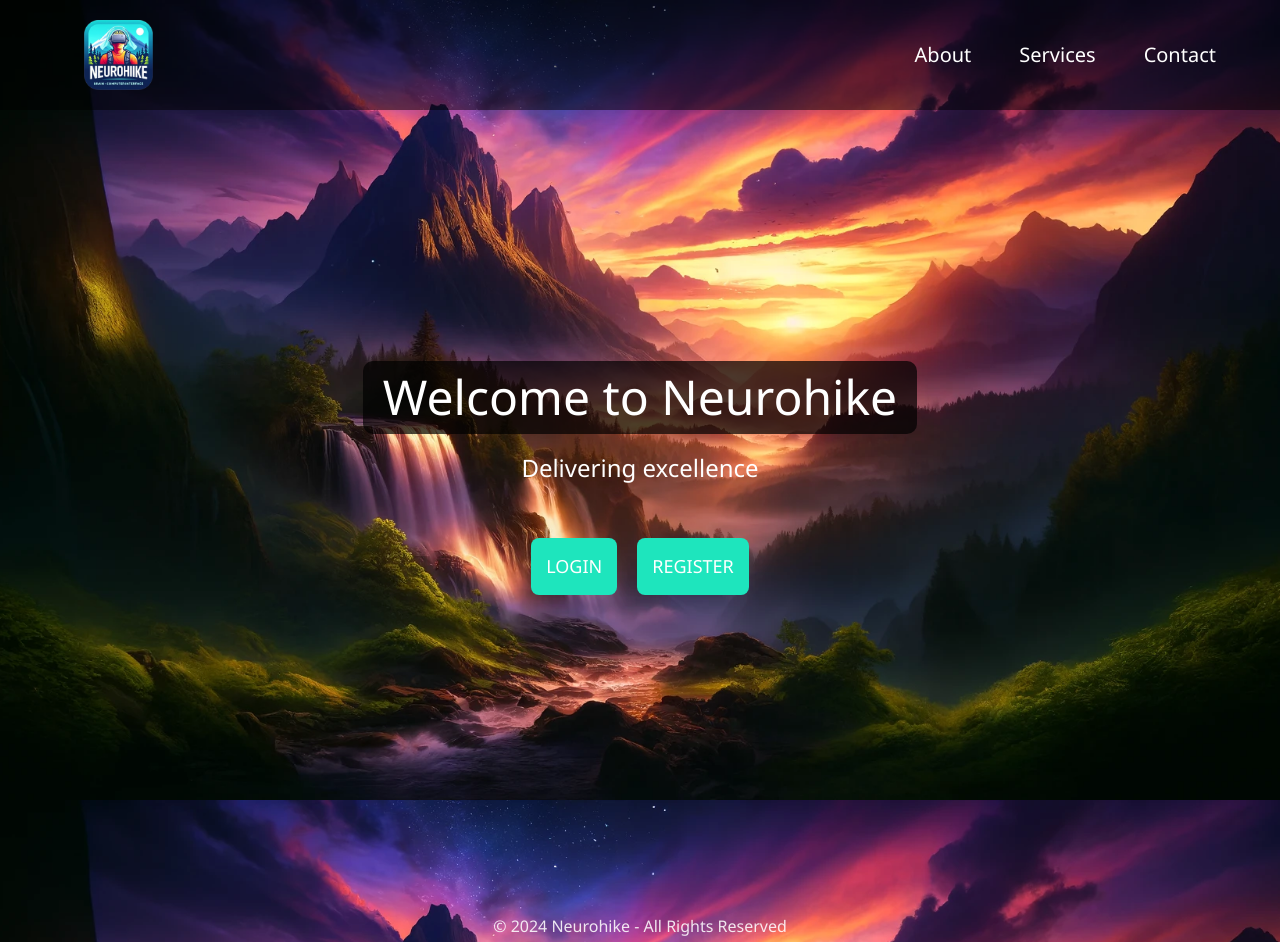
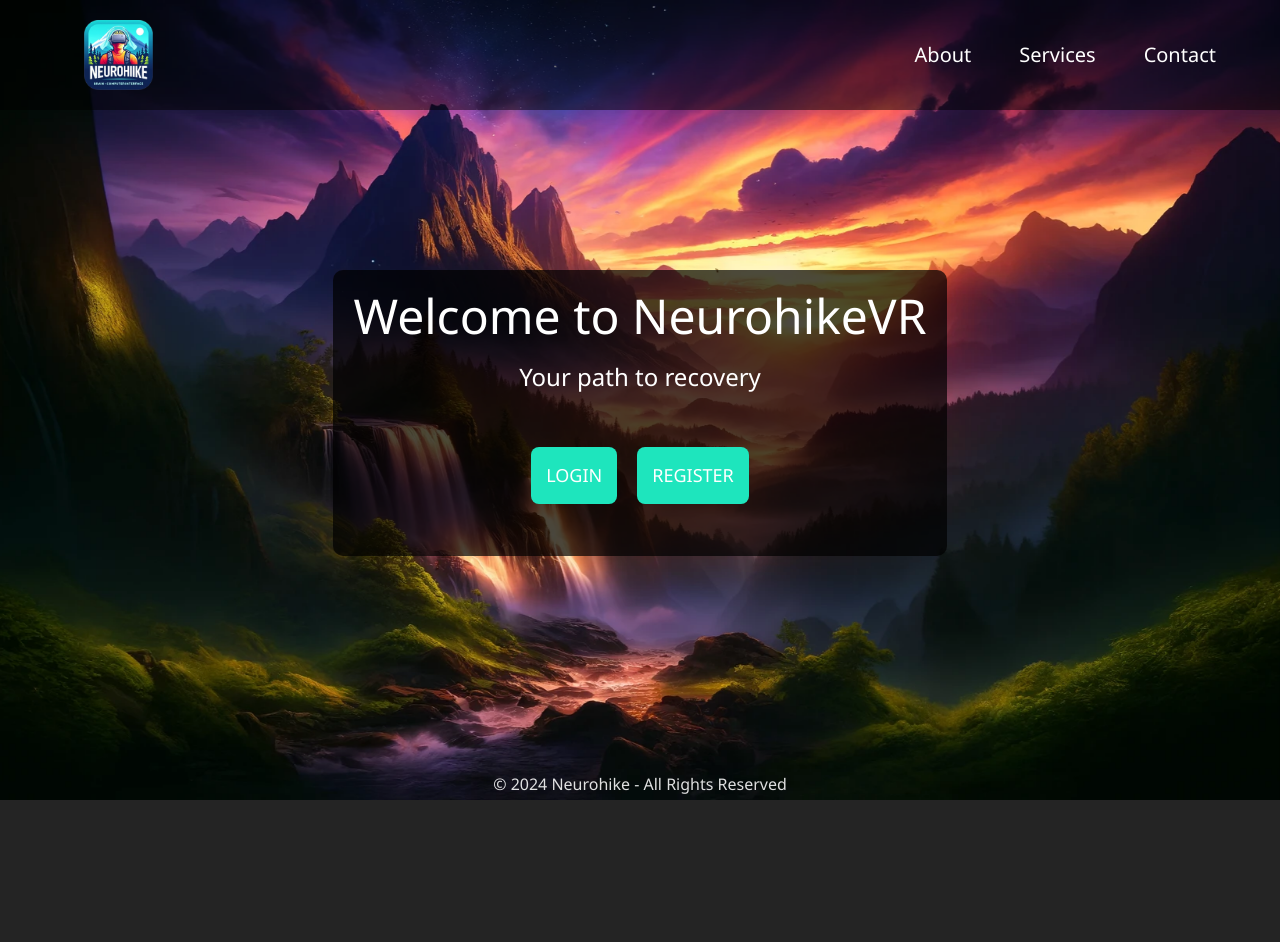
Before and after one commit to Abdullahsaeed10/Frontend-Vr-Bci, a React (Vite) app: page / in a window 1280 px wide. After the commit the page ends 800 px from the top, so only its background shows below. Built offline with nearby package versions, Linux system fonts and the light colour scheme.

Commit message:
home page

```diff
--- a/src/pages/HomePage/Home.css
+++ b/src/pages/HomePage/Home.css
@@ -1,91 +1,34 @@
-.home-container {
-  font-family: "Segoe UI", Tahoma, Geneva, Verdana, sans-serif;
-  height: 100vh; /* Make the container take full viewport height */
-  display: flex;
-  flex-direction: column;
+
+
+.home-hero {
+  background: rgba(0, 0, 0, 0.7); /* Semi-transparent background */
+  padding: 20px;
+  border-radius: 10px;
+  text-align: center;
+  color: #fff;
 }
 
-.home-nav {
-  display: flex;
-  justify-content: space-between;
-  align-items: center;
-  padding: 1rem 0; /* Set horizontal padding to 0 */
-  width: 100%; /* Ensure the nav is full width */
-  background-color: rgba(
-    0,
-    0,
-    0,
-    0.5
-  ); /* A semi-transparent background for the nav */
-  color: #fff;
-  z-index: 10;
-  position: fixed; /* Fix it to the top of the screen */
-  top: 0; /* Align it to the top */
-  left: 0; /* Align it to the left side */
-  font-size: 1.2rem; /* Increase font size */
-}
-
-.nav-logo {
-  font-weight: bold;
-  color: #fff;
-  text-decoration: none;
-  font-size: 1.5rem;
-}
-
-.nav-links a,
-.nav-action {
-  color: #fff;
-  text-decoration: none;
-  margin-left: 20px;
-  transition: color 0.3s;
-  font-size: 1.2rem; /* Increase font size */
-}
-
-.nav-action {
-  padding: 8px 15px;
-  background-color: rgba(
-    255,
-    255,
-    255,
-    0.3
-  ); /* Semi-transparent buttons for actions */
-  border-radius: 20px;
-}
-
-.nav-action:hover {
-  background-color: rgba(255, 255, 255, 0.5); /* Lighter on hover */
-}
-
-.home-hero {
-  flex-grow: 1; /* Fill the remaining space */
-  /* background: url('/path/to/your/background-image.jpg') no-repeat center center/cover; */
+.hero-content {
   display: flex;
   flex-direction: column;
   justify-content: center;
   align-items: center;
-  text-align: center;
-  padding: 0 2rem;
 }
 
-.home-hero h1 {
+.hero-content h1 {
   font-size: 3rem; /* Larger font for the main title */
   margin-bottom: 1rem;
-  color: #fff;
-  background-color: rgba(0, 0, 0, 0.7); /* Semi-transparent background */
-  padding: 10px 20px;
-  border-radius: 10px;
 }
 
-.home-hero p {
+.hero-content p {
   font-size: 1.5rem; /* Larger font for subtext */
-  color: #fff;
   margin-bottom: 2rem;
 }
 
 .hero-actions {
   display: flex;
   gap: 20px;
-  margin-bottom: 4rem; /* Space from the bottom */
+  margin-bottom: 2rem; /* Space from the bottom */
 }
 
 .btn {
@@ -96,15 +39,6 @@
   cursor: pointer;
   text-decoration: none;
   transition: transform 0.3s ease-in-out;
-}
-
-.btn-get-started {
-  background-color: #1ee5bd;
-  color: #fff;
-}
-
-.btn-get-started:hover {
-  transform: scale(1.05);
 }
 
 .btn-secondary,
--- a/src/pages/HomePage/Home.jsx
+++ b/src/pages/HomePage/Home.jsx
@@ -1,13 +1,13 @@
 import { Link } from "react-router-dom";
 import "./Home.css"; // Updated CSS for a more professional look
-// import Footer from '../../components/Footer'; // Ensure correct import path
 
 const HomePage = () => {
   return (
-    <div className="home-container">
+    <div className="home-container flex justify-center  lg:mt-40 mt-10 ">
       <header className="home-hero">
-        <h1>Welcome to Neurohike</h1>
-        <p>Delivering excellence</p>
+        <div className="hero-content">
+          <h1>Welcome to NeurohikeVR</h1>
+          <p>Your path to recovery</p>
           <div className="hero-actions">
             <Link to="/login" className="btn btn-secondary">
               Login
@@ -16,6 +16,7 @@ const HomePage = () => {
               Register
             </Link>
           </div>
+        </div>
       </header>
       {/* Footer component */}
     </div>
```
Lines whose indentation alone changed are shown as unchanged.
